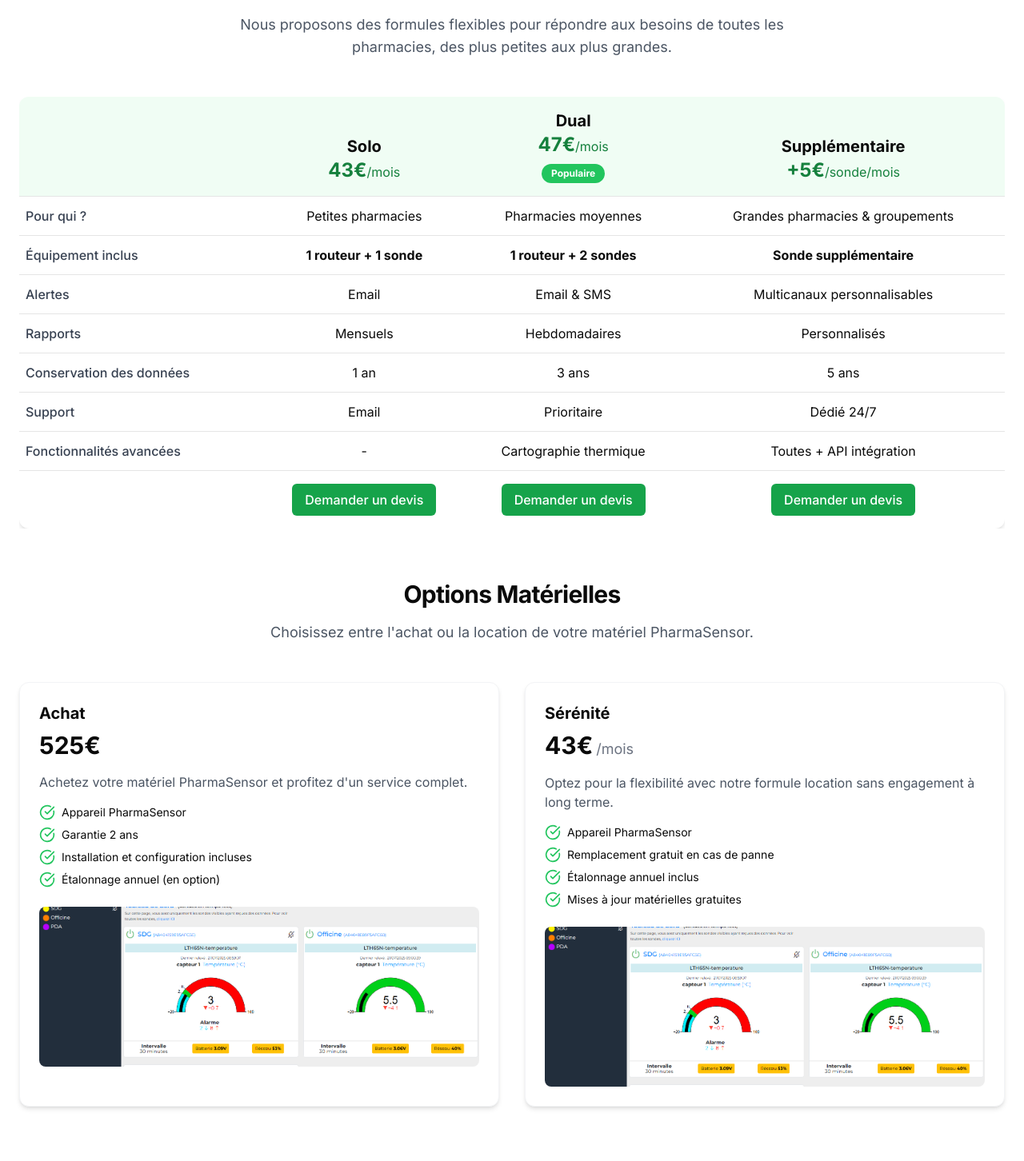
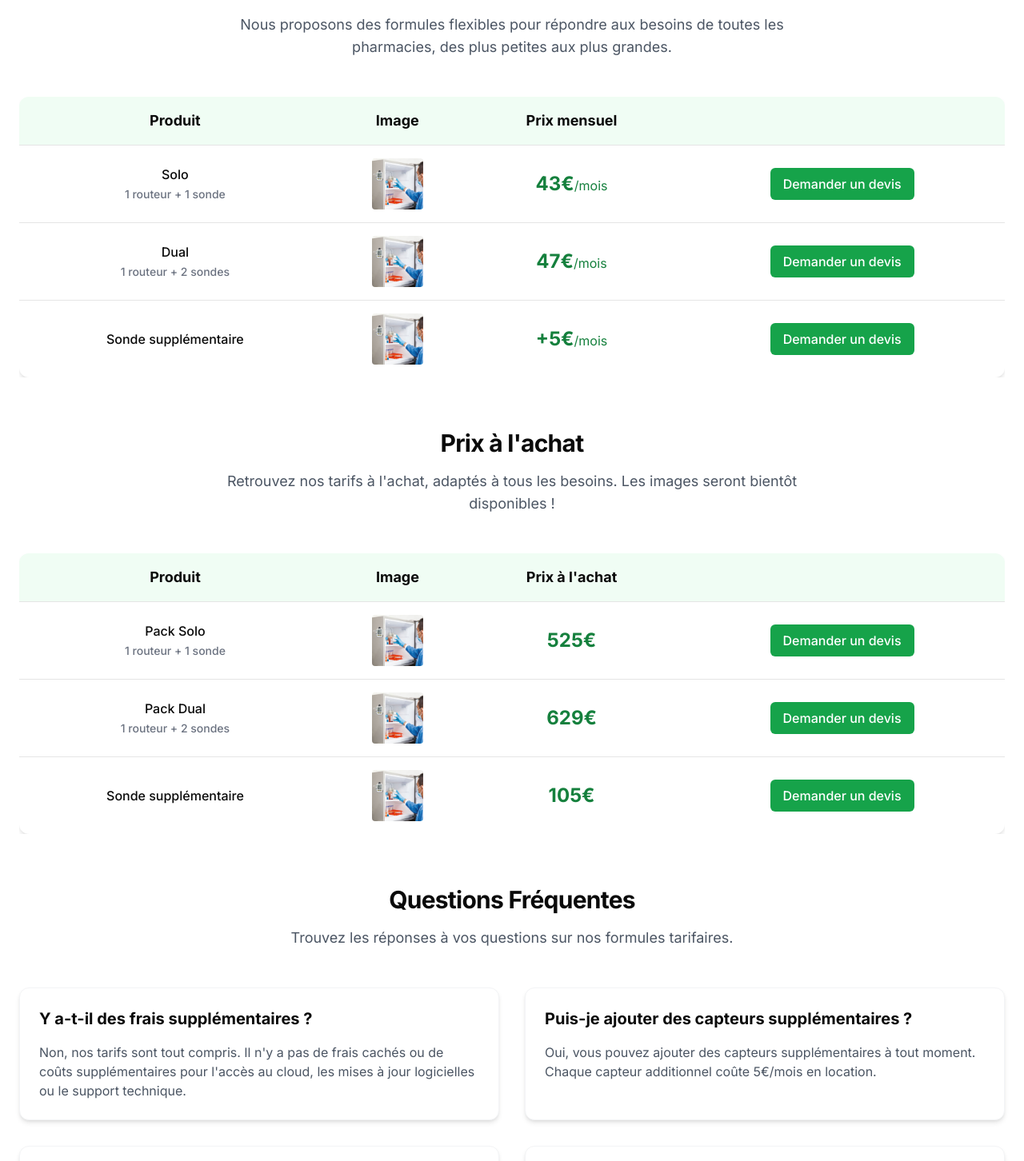
Before and after one commit to Prosensor/PharmaSensor, a Next.js app: page /tarification in a window 1280 px wide. Shown: the part 1060-2512 px from the top of the page at 80% size. Built offline with nearby package versions, Linux system fonts and the light colour scheme.

Commit message:
feat: Edit the table design of location and add buy table

```diff
--- a/app/tarification/page.tsx
+++ b/app/tarification/page.tsx
@@ -105,182 +105,122 @@
         {/* Pricing Plans Section */}
         <div className="mb-16">
           <div className="text-center mb-12">
-            <h2 className="text-3xl font-bold tracking-tight mb-4">Choisissez Votre Formule</h2>
+            <h2 className="text-3xl font-bold tracking-tight mb-4">Prix en location</h2>
             <p className="text-lg text-gray-600 max-w-3xl mx-auto">
               Nous proposons des formules flexibles pour répondre aux besoins de toutes les pharmacies, des plus petites aux plus grandes.
             </p>
           </div>
-
-          {/* Desktop Table */}
-          <div className="w-full overflow-x-auto hidden md:block">
-            <table className="min-w-[900px] w-full border-collapse rounded-xl overflow-hidden bg-white shadow-md">
+          <div className="w-full overflow-x-auto">
+            <table className="min-w-[600px] w-full border-collapse rounded-xl overflow-hidden bg-white shadow-md">
               <thead>
                 <tr className="bg-green-50">
-                  <th className="py-4 px-2 text-xl font-bold text-green-800 border-b align-bottom">&nbsp;</th>
-                  {plans.map((plan, idx) => (
-                    <th key={plan.name} className="py-4 px-2 text-xl font-bold border-b align-bottom text-center relative">
-                      <div className="flex flex-col items-center">
-                        <span>{plan.name}</span>
-                        <span className="text-2xl font-bold text-green-700">{plan.price}<span className="text-base font-normal">{plan.priceSuffix}</span></span>
-                        {plan.badge && <span className="mt-2 inline-block bg-green-500 text-white px-3 py-1 rounded-full text-xs font-bold">{plan.badge}</span>}
-                      </div>
-                    </th>
-                  ))}
+                  <th className="py-4 px-2 text-lg font-bold border-b text-center">Produit</th>
+                  <th className="py-4 px-2 text-lg font-bold border-b text-center">Image</th>
+                  <th className="py-4 px-2 text-lg font-bold border-b text-center">Prix mensuel</th>
+                  <th className="py-4 px-2 text-lg font-bold border-b text-center"></th>
                 </tr>
               </thead>
               <tbody>
-                {planFields.map((field) => (
-                  <tr className="border-b" key={field.key}>
-                    <td className="py-3 px-2 font-medium text-gray-700">{field.label}</td>
-                    {plans.map((plan) => (
-                      <td className={`py-3 px-2 text-center${field.key === 'equip' ? ' font-bold' : ''}`}>{plan[field.key as keyof typeof plan]}</td>
-                    ))}
-                  </tr>
-                ))}
+                <tr className="border-b">
+                  <td className="py-4 px-2 text-center font-medium">Solo<br/><span className="text-sm text-gray-500">1 routeur + 1 sonde</span></td>
+                  <td className="py-4 px-2 text-center">
+                    <div className="flex justify-center">
+                      <img src="/capteur1.webp" alt="Pack Solo" className="h-16 w-16 object-contain rounded" />
+                    </div>
+                  </td>
+                  <td className="py-4 px-2 text-center text-2xl font-bold text-green-700">43€<span className="text-base font-normal">/mois</span></td>
+                  <td className="py-4 px-2 text-center">
+                    <Link href="/demande-devis" className="inline-block bg-green-600 text-white font-medium py-2 px-4 rounded-md hover:bg-green-700 transition-colors">Demander un devis</Link>
+                  </td>
+                </tr>
+                <tr className="border-b">
+                  <td className="py-4 px-2 text-center font-medium">Dual<br/><span className="text-sm text-gray-500">1 routeur + 2 sondes</span></td>
+                  <td className="py-4 px-2 text-center">
+                    <div className="flex justify-center">
+                      <img src="/capteur1.webp" alt="Pack Dual" className="h-16 w-16 object-contain rounded" />
+                    </div>
+                  </td>
+                  <td className="py-4 px-2 text-center text-2xl font-bold text-green-700">47€<span className="text-base font-normal">/mois</span></td>
+                  <td className="py-4 px-2 text-center">
+                    <Link href="/demande-devis" className="inline-block bg-green-600 text-white font-medium py-2 px-4 rounded-md hover:bg-green-700 transition-colors">Demander un devis</Link>
+                  </td>
+                </tr>
                 <tr>
-                  <td className="py-4"></td>
-                  {plans.map((plan, idx) => (
-                    <td className="py-4 text-center" key={plan.name+"btn"}>
-                      <Link href="/demande-devis" className="inline-block w-full max-w-[180px] bg-green-600 text-white font-medium py-2 px-4 rounded-md hover:bg-green-700 transition-colors">Demander un devis</Link>
-                    </td>
-                  ))}
+                  <td className="py-4 px-2 text-center font-medium">Sonde supplémentaire</td>
+                  <td className="py-4 px-2 text-center">
+                    <div className="flex justify-center">
+                      <img src="/capteur1.webp" alt="Sonde supplémentaire" className="h-16 w-16 object-contain rounded" />
+                    </div>
+                  </td>
+                  <td className="py-4 px-2 text-center text-2xl font-bold text-green-700">+5€<span className="text-base font-normal">/mois</span></td>
+                  <td className="py-4 px-2 text-center">
+                    <Link href="/demande-devis" className="inline-block bg-green-600 text-white font-medium py-2 px-4 rounded-md hover:bg-green-700 transition-colors">Demander un devis</Link>
+                  </td>
                 </tr>
               </tbody>
             </table>
-                </div>
-
-          {/* Mobile/Tablet Cards with slider */}
-          <div className="md:hidden w-full flex flex-col items-center">
-            <div className="w-full max-w-sm bg-white rounded-xl shadow-md p-6 mb-4 relative">
-              {plans[currentPlan].badge && (
-                <span className="absolute top-4 right-4 bg-green-500 text-white px-3 py-1 rounded-full text-xs font-bold">{plans[currentPlan].badge}</span>
-              )}
-              <div className="text-center mb-4">
-                <h3 className="text-2xl font-bold mb-1">{plans[currentPlan].name}</h3>
-                <div className="text-green-700 text-3xl font-bold">{plans[currentPlan].price}<span className="text-base font-normal">{plans[currentPlan].priceSuffix}</span></div>
-              </div>
-              <ul className="mb-6">
-                {planFields.map((field) => (
-                  <li key={field.key} className="flex justify-between py-1 border-b last:border-b-0">
-                    <span className="font-medium text-gray-700">{field.label}</span>
-                    <span className={field.key === 'equip' ? 'font-bold' : ''}>{plans[currentPlan][field.key as keyof typeof plans[number]]}</span>
-                </li>
-                ))}
-              </ul>
-              <Link href="/demande-devis" className="block w-full bg-green-600 text-white font-medium py-2 px-4 rounded-md hover:bg-green-700 transition-colors text-center">Demander un devis</Link>
-            </div>
-            <div className="flex gap-4">
-              <button
-                onClick={() => setCurrentPlan((prev) => (prev === 0 ? plans.length - 1 : prev - 1))}
-                className="rounded-full bg-green-100 text-green-700 w-10 h-10 flex items-center justify-center text-xl font-bold hover:bg-green-200 transition"
-                aria-label="Précédent"
-              >
-                ←
-              </button>
-              <button
-                onClick={() => setCurrentPlan((prev) => (prev === plans.length - 1 ? 0 : prev + 1))}
-                className="rounded-full bg-green-100 text-green-700 w-10 h-10 flex items-center justify-center text-xl font-bold hover:bg-green-200 transition"
-                aria-label="Suivant"
-              >
-                →
-              </button>
-            </div>
           </div>
         </div>
 
-        {/* Hardware Options Section */}
+        {/* Section Prix à l'achat */}
         <div className="mb-16">
           <div className="text-center mb-12">
-            <h2 className="text-3xl font-bold tracking-tight mb-4">Options Matérielles</h2>
+            <h2 className="text-3xl font-bold tracking-tight mb-4">Prix à l'achat</h2>
             <p className="text-lg text-gray-600 max-w-3xl mx-auto">
-              Choisissez entre l'achat ou la location de votre matériel PharmaSensor.
+              Retrouvez nos tarifs à l'achat, adaptés à tous les besoins. Les images seront bientôt disponibles !
             </p>
           </div>
-
-          <div className="grid md:grid-cols-2 gap-8">
-            {/* Option 1 */}
-            <div className="bg-white rounded-xl overflow-hidden shadow-md border border-gray-100">
-              <div className="p-6">
-                <h3 className="text-xl font-bold mb-2">Achat</h3>
-                <div className="mt-2 flex items-baseline mb-4">
-                  <span className="text-3xl font-bold">525€</span>
-                </div>
-                <p className="text-gray-600 mb-4">
-                  Achetez votre matériel PharmaSensor et profitez d'un service complet.
-                </p>
-                <ul className="space-y-2 mb-6">
-                  <li className="flex items-start">
-                    <CheckCircle className="mr-2 h-5 w-5 text-green-500 flex-shrink-0" />
-                    <span className="text-sm">Appareil PharmaSensor</span>
-                  </li>
-                  <li className="flex items-start">
-                    <CheckCircle className="mr-2 h-5 w-5 text-green-500 flex-shrink-0" />
-                    <span className="text-sm">Garantie 2 ans</span>
-                  </li>
-                  <li className="flex items-start">
-                    <CheckCircle className="mr-2 h-5 w-5 text-green-500 flex-shrink-0" />
-                    <span className="text-sm">Installation et configuration incluses</span>
-                  </li>
-                  <li className="flex items-start">
-                    <CheckCircle className="mr-2 h-5 w-5 text-green-500 flex-shrink-0" />
-                    <span className="text-sm">Étalonnage annuel (en option)</span>
-                  </li>
-                </ul>
-                <div className="relative h-[200px] w-full rounded-lg overflow-hidden">
-                  <Image
-                    src="/image.png"
-                    alt="Option d'achat PharmaSensor"
-                    fill
-                    className="object-cover"
-                  />
-                </div>
-              </div>
-            </div>
-
-            {/* Option 2 */}
-            <div className="bg-white rounded-xl overflow-hidden shadow-md border border-gray-100">
-              <div className="p-6">
-                <h3 className="text-xl font-bold mb-2">Sérénité</h3>
-                <div className="mt-2 flex items-baseline mb-4">
-                  <span className="text-3xl font-bold">43€</span>
-                  <span className="ml-1 text-lg text-gray-500">/mois</span>
-                </div>
-                <p className="text-gray-600 mb-4">
-                  Optez pour la flexibilité avec notre formule location sans engagement à long terme.
-                </p>
-                <ul className="space-y-2 mb-6">
-                  <li className="flex items-start">
-                    <CheckCircle className="mr-2 h-5 w-5 text-green-500 flex-shrink-0" />
-                    <span className="text-sm">Appareil PharmaSensor</span>
-                  </li>
-                  <li className="flex items-start">
-                    <CheckCircle className="mr-2 h-5 w-5 text-green-500 flex-shrink-0" />
-                    <span className="text-sm">Remplacement gratuit en cas de panne</span>
-                  </li>
-                  <li className="flex items-start">
-                    <CheckCircle className="mr-2 h-5 w-5 text-green-500 flex-shrink-0" />
-                    <span className="text-sm">Étalonnage annuel inclus</span>
-                  </li>
-                  <li className="flex items-start">
-                    <CheckCircle className="mr-2 h-5 w-5 text-green-500 flex-shrink-0" />
-                    <span className="text-sm">Mises à jour matérielles gratuites</span>
-                  </li>
-                </ul>
-                <div className="relative h-[200px] w-full rounded-lg overflow-hidden">
-                  <Image
-                    src="/image.png"
-                    alt="Option de location PharmaSensor"
-                    fill
-                    className="object-cover"
-                  />
-                </div>
-              </div>
-            </div>
+          <div className="w-full overflow-x-auto">
+            <table className="min-w-[600px] w-full border-collapse rounded-xl overflow-hidden bg-white shadow-md">
+              <thead>
+                <tr className="bg-green-50">
+                  <th className="py-4 px-2 text-lg font-bold border-b text-center">Produit</th>
+                  <th className="py-4 px-2 text-lg font-bold border-b text-center">Image</th>
+                  <th className="py-4 px-2 text-lg font-bold border-b text-center">Prix à l'achat</th>
+                  <th className="py-4 px-2 text-lg font-bold border-b text-center"></th>
+                </tr>
+              </thead>
+              <tbody>
+                <tr className="border-b">
+                  <td className="py-4 px-2 text-center font-medium">Pack Solo<br/><span className="text-sm text-gray-500">1 routeur + 1 sonde</span></td>
+                  <td className="py-4 px-2 text-center">
+                    <div className="flex justify-center">
+                      <img src="/capteur1.webp" alt="Pack Solo" className="h-16 w-16 object-contain rounded" />
+                    </div>
+                  </td>
+                  <td className="py-4 px-2 text-center text-2xl font-bold text-green-700">525€</td>
+                  <td className="py-4 px-2 text-center">
+                    <Link href="/demande-devis" className="inline-block bg-green-600 text-white font-medium py-2 px-4 rounded-md hover:bg-green-700 transition-colors">Demander un devis</Link>
+                  </td>
+                </tr>
+                <tr className="border-b">
+                  <td className="py-4 px-2 text-center font-medium">Pack Dual<br/><span className="text-sm text-gray-500">1 routeur + 2 sondes</span></td>
+                  <td className="py-4 px-2 text-center">
+                    <div className="flex justify-center">
+                      <img src="/capteur1.webp" alt="Pack Dual" className="h-16 w-16 object-contain rounded" />
+                    </div>
+                  </td>
+                  <td className="py-4 px-2 text-center text-2xl font-bold text-green-700">629€</td>
+                  <td className="py-4 px-2 text-center">
+                    <Link href="/demande-devis" className="inline-block bg-green-600 text-white font-medium py-2 px-4 rounded-md hover:bg-green-700 transition-colors">Demander un devis</Link>
+                  </td>
+                </tr>
+                <tr>
+                  <td className="py-4 px-2 text-center font-medium">Sonde supplémentaire</td>
+                  <td className="py-4 px-2 text-center">
+                    <div className="flex justify-center">
+                      <img src="/capteur1.webp" alt="Sonde supplémentaire" className="h-16 w-16 object-contain rounded" />
+                    </div>
+                  </td>
+                  <td className="py-4 px-2 text-center text-2xl font-bold text-green-700">105€</td>
+                  <td className="py-4 px-2 text-center">
+                    <Link href="/demande-devis" className="inline-block bg-green-600 text-white font-medium py-2 px-4 rounded-md hover:bg-green-700 transition-colors">Demander un devis</Link>
+                  </td>
+                </tr>
+              </tbody>
+            </table>
           </div>
         </div>
-
-        {/* Comparison Table */}
-
 
         {/* FAQ Section */}
         <div className="mb-16">
```
